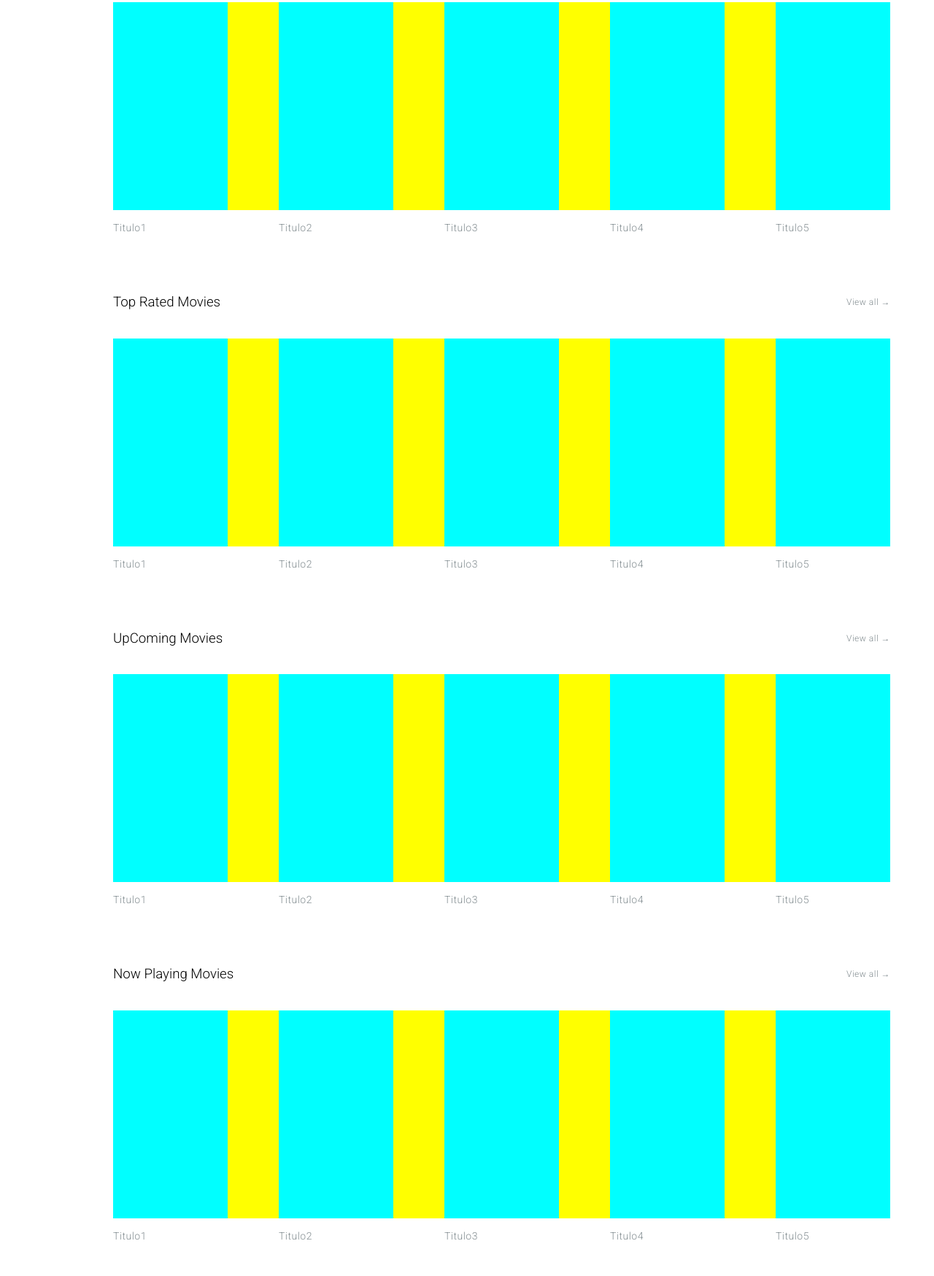
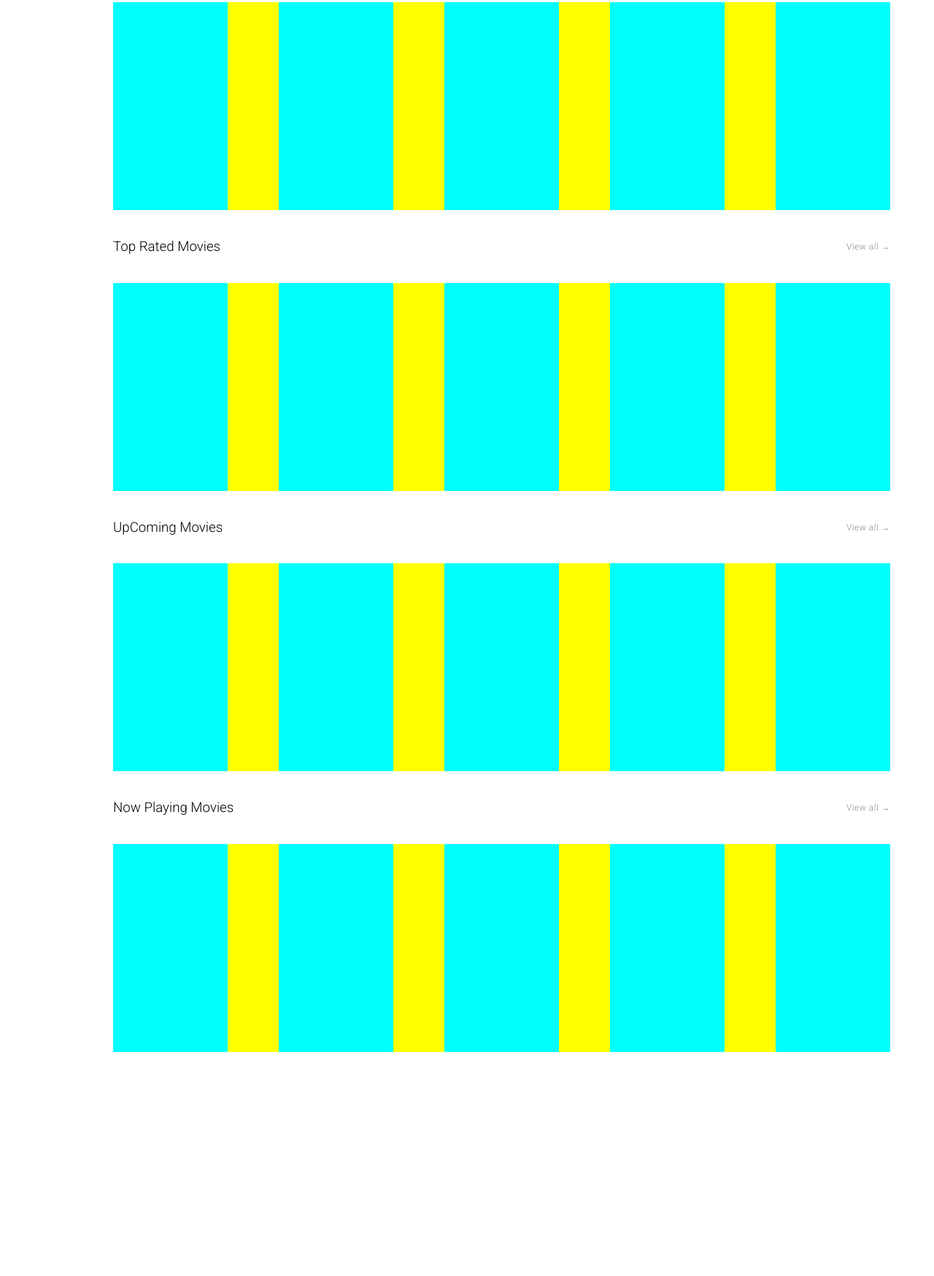
Before and after one commit to aurorapamela/TP3-ADA, a plain HTML site: page index.html in a window 1280 px wide. Shown: the part 551-2300 px from the top of the page at 73% size. After the commit the page ends 2009 px from the top, so only its background shows below. Drawn offline with Linux system fonts and the light colour scheme.

Commit message:
Segundos cambios

```diff
--- a/index.html
+++ b/index.html
@@ -151,15 +151,6 @@
                         <li class="peliculaParaHome"></li>
                     </ul>
                 </div>
-                <div>
-                    <ul class="contenedorTitulosPelis">
-                        <li class="titulo">Titulo1</li>
-                        <li class="titulo">Titulo2</li>
-                        <li class="titulo">Titulo3</li>
-                        <li class="titulo">Titulo4</li>
-                        <li class="tituloParaHome">Titulo5</li>
-                    </ul>
-                </div>
             </div>
             <div id="topRated">
                 <div class="encabezadoCategorias">
@@ -173,15 +164,6 @@
                         <li class="pelicula"></li>
                         <li class="pelicula"></li>
                         <li class="peliculaParaHome"></li>
-                    </ul>
-                </div>
-                <div>
-                    <ul class="contenedorTitulosPelis">
-                        <li class="titulo">Titulo1</li>
-                        <li class="titulo">Titulo2</li>
-                        <li class="titulo">Titulo3</li>
-                        <li class="titulo">Titulo4</li>
-                        <li class="tituloParaHome">Titulo5</li>
                     </ul>
                 </div>
             </div>
@@ -199,15 +181,6 @@
                         <li class="peliculaParaHome"></li>
                     </ul>
                 </div>
-                <div>
-                    <ul class="contenedorTitulosPelis">
-                        <li class="titulo">Titulo1</li>
-                        <li class="titulo">Titulo2</li>
-                        <li class="titulo">Titulo3</li>
-                        <li class="titulo">Titulo4</li>
-                        <li class="tituloParaHome">Titulo5</li>
-                    </ul>
-                </div>
             </div>
             <div id="nowPlayingMovies">
                 <div class="encabezadoCategorias">
@@ -223,15 +196,6 @@
                         <li class="peliculaParaHome"></li>
                     </ul>
                 </div>
-                <div>
-                    <ul class="contenedorTitulosPelis">
-                        <li class="titulo">Titulo1</li>
-                        <li class="titulo">Titulo2</li>
-                        <li class="titulo">Titulo3</li>
-                        <li class="titulo">Titulo4</li>
-                        <li class="tituloParaHome">Titulo5</li>
-                    </ul>
-                </div>
             </div>
         </div>
     </div>
--- a/sass/style.scss
+++ b/sass/style.scss
@@ -32,6 +32,7 @@ body{
     width: 95px;
     height: $alturaNav;
     @include center();
+    position: fixed;
     .imagenLogo{
         width: 37px;
         height: auto;
@@ -39,9 +40,9 @@ body{
 }
 
 .buscador{
-    width: calc(100% - 195px);
+    width: 100%;
     height: $alturaNav;
-    background-color: yellow;
+    background-color: white;
 }
 
 .hamburguesa{
@@ -49,7 +50,8 @@ body{
     height: $alturaNav;
     @include center();
     border: 1px grey solid;
-    //display: none;
+    background-color: white;
+    display: none;
     svg{
         width: 20px;
         height: auto;
@@ -104,14 +106,14 @@ body{
             font-weight: 500;
             letter-spacing: 0.5px;
             font-size: 28px;
-            // position: relative;
+            position: relative;
         }
     }
 }
 
 // .imgApertura:before{
 //     width: 100%;
-//     height: 100%;
+//     height: 380px;
 //     background-color: hsla(0,0%,97%,.7);
 //     content: "";
 //     position: absolute;
```
Also changed, not shown: stylesheets/style.css.
